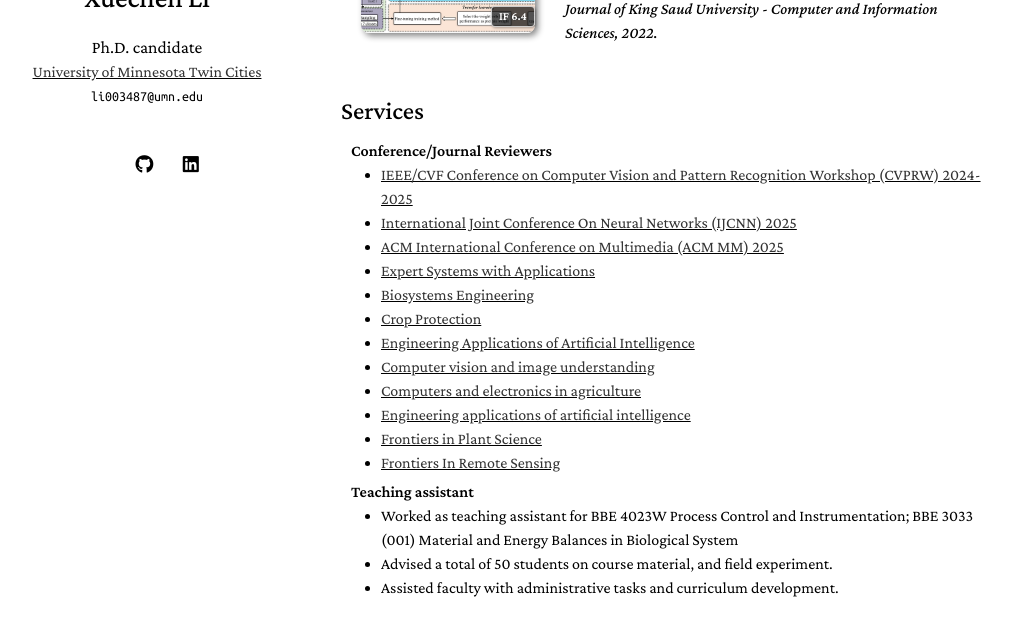
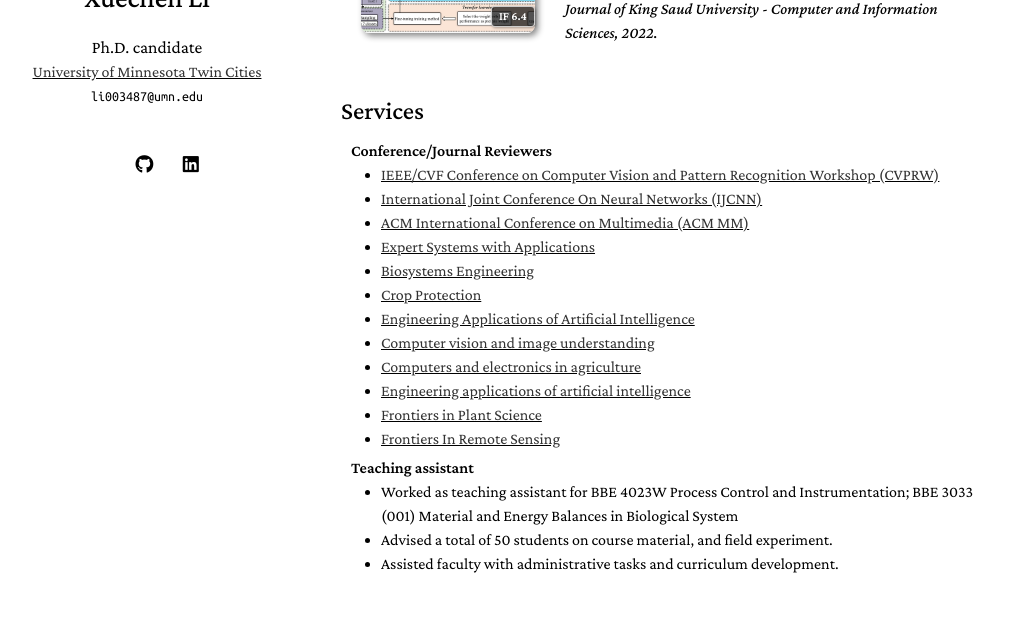
Before and after one commit to dbcopper/dbcopper.github.io, a Jekyll site: the page built from index.md, in a window 1280 px wide and 900 px high, scrolled down 1649 px, cut to the strip 206-842 px from the top of the window. Shown: the whole strip, without its empty margins (129-1138 px from the left). Built offline with Jekyll 4.4.1, drawn with Linux system fonts in a browser that asks for light colours; a style sheet for code colours, icons or effects is not loaded; our own code applies the rules of GitHub Pages for plain Markdown files.

Commit message:
Remove reviewer years

```diff
--- a/_includes/services.md
+++ b/_includes/services.md
@@ -3,9 +3,9 @@
 <h4 style="margin:0 10px 0;">Conference/Journal Reviewers</h4>
 
 <ul style="margin:0 0 5px;">
-  <li><a href="https://www.agriculture-vision.com/agriculture-vision-2024/call-for-papers-2024"><autocolor>IEEE/CVF Conference on Computer Vision and Pattern Recognition Workshop (CVPRW) 2024-2025</autocolor></a></li>
-<li><a href="https://2025.ijcnn.org/"><autocolor>International Joint Conference On Neural Networks (IJCNN) 2025</autocolor></a></li>
-  <li><a href="https://2025.acmmm.org/"><autocolor>ACM International Conference on Multimedia (ACM MM) 2025</autocolor></a></li>
+  <li><a href="https://www.agriculture-vision.com/agriculture-vision-2024/call-for-papers-2024"><autocolor>IEEE/CVF Conference on Computer Vision and Pattern Recognition Workshop (CVPRW)</autocolor></a></li>
+<li><a href="https://2025.ijcnn.org/"><autocolor>International Joint Conference On Neural Networks (IJCNN)</autocolor></a></li>
+  <li><a href="https://2025.acmmm.org/"><autocolor>ACM International Conference on Multimedia (ACM MM)</autocolor></a></li>
   <li><a href="https://www.sciencedirect.com/journal/expert-systems-with-applications"><autocolor>Expert Systems with Applications</autocolor></a></li>
   <li><a href="https://www.sciencedirect.com/journal/biosystems-engineering"><autocolor>Biosystems Engineering</autocolor></a></li>
   <li><a href="https://www.sciencedirect.com/journal/crop-protection"><autocolor>Crop Protection</autocolor></a></li>
```
